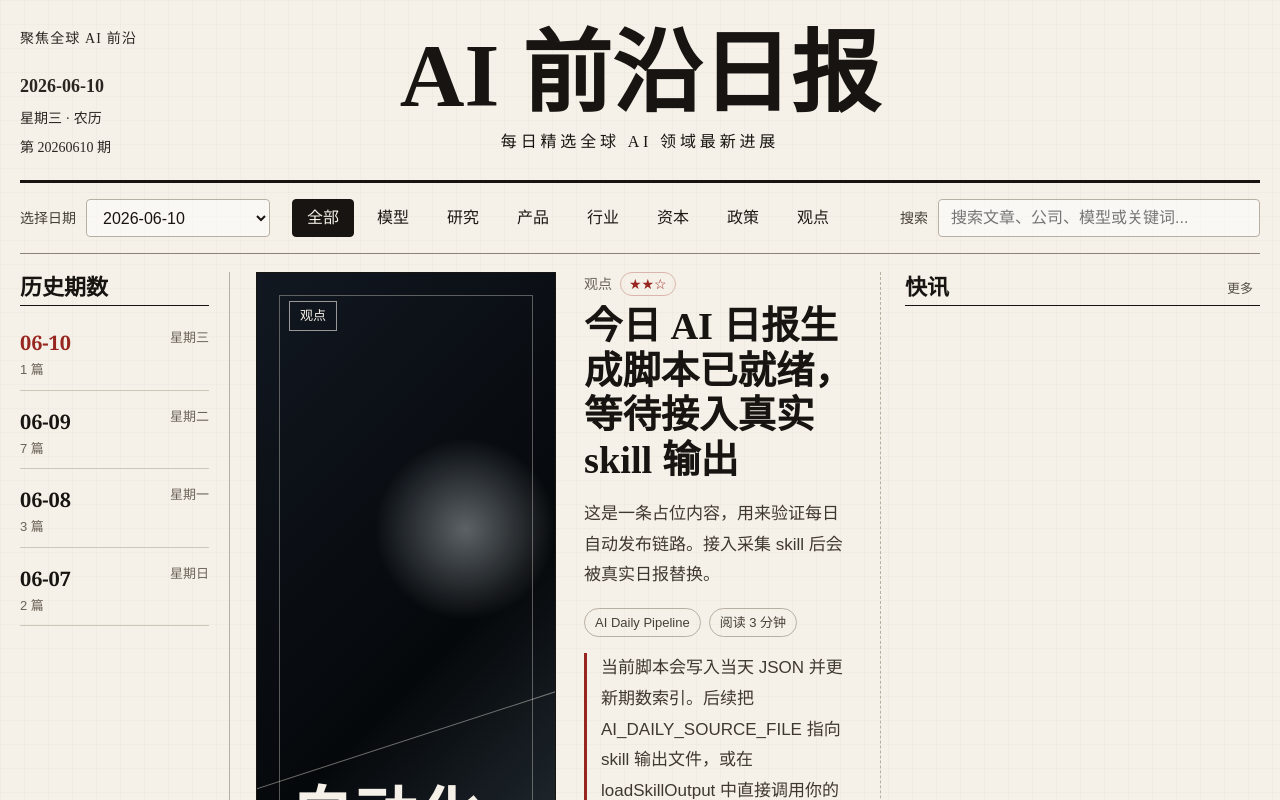
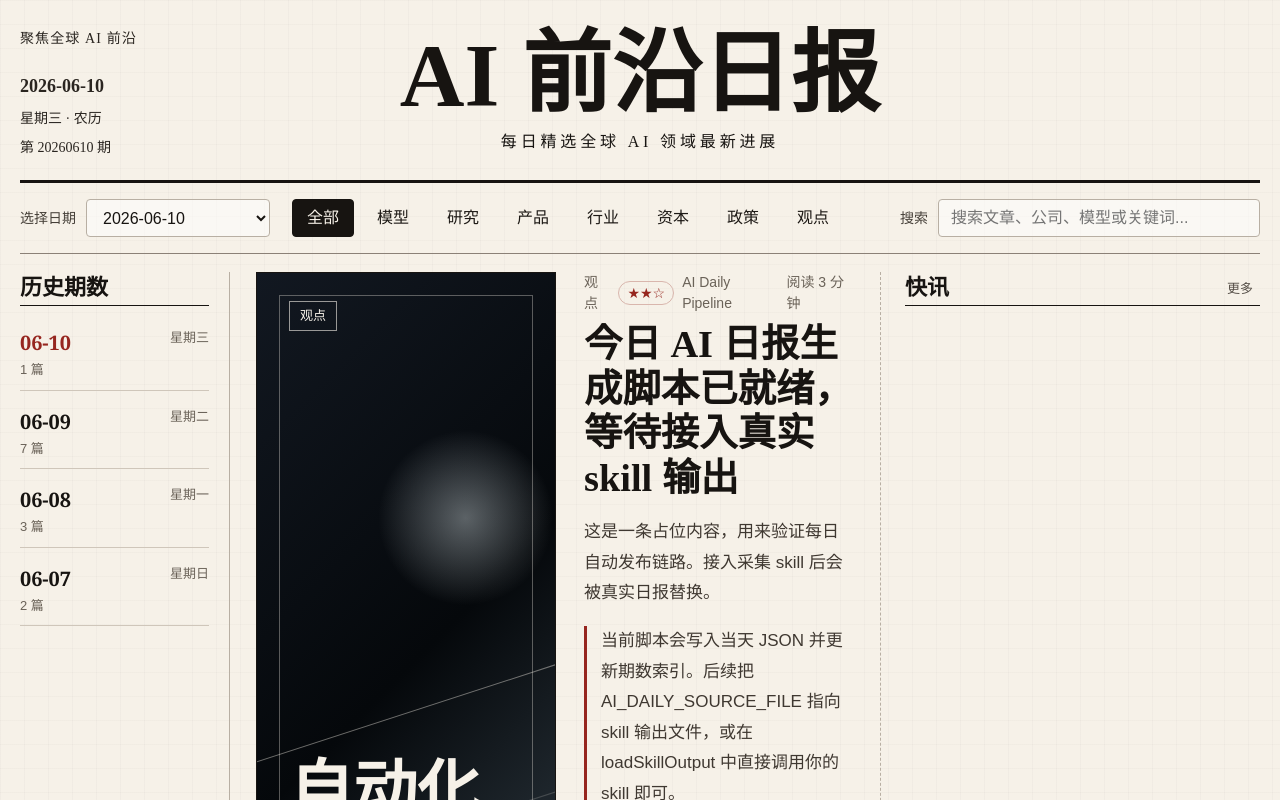
Before and after one commit to evgenyasho360-code/ai-newspaper, a React (Vite) app in the folder ai-newspaper/: page / in a window 1280 px wide. Shown: the top 800 px of the page. Built offline with nearby package versions, Linux system fonts and the light colour scheme.

Commit message:
Move article metadata into kicker row

```diff
--- a/ai-newspaper/src/App.jsx
+++ b/ai-newspaper/src/App.jsx
@@ -263,13 +263,11 @@ function App() {
                 <div className="article-kicker">
                   <span>{leadArticle.category}</span>
                   <ImpactStars value={leadArticle.impact} />
+                  <span className="meta-pill">{leadArticle.source}</span>
+                  <span className="meta-pill">阅读 {leadArticle.readTime}</span>
                 </div>
                 <h2>{leadArticle.title}</h2>
                 <p>{leadArticle.summary}</p>
-                <div className="article-meta">
-                  <span>{leadArticle.source}</span>
-                  <span>阅读 {leadArticle.readTime}</span>
-                </div>
                 <p className="article-body">{leadArticle.body}</p>
                 <ArticleActions article={leadArticle} />
               </div>
@@ -284,13 +282,11 @@ function App() {
                 <div className="article-kicker">
                   <span>{article.category}</span>
                   <ImpactStars value={article.impact} />
+                  <span className="meta-pill">{article.source}</span>
+                  <span className="meta-pill">{article.readTime}</span>
                 </div>
                 <h3>{article.title}</h3>
                 <p>{article.summary}</p>
-                <div className="article-meta">
-                  <span>{article.source}</span>
-                  <span>{article.readTime}</span>
-                </div>
                 <p className="article-body compact">{article.body}</p>
                 <ArticleActions article={article} />
               </article>
```
